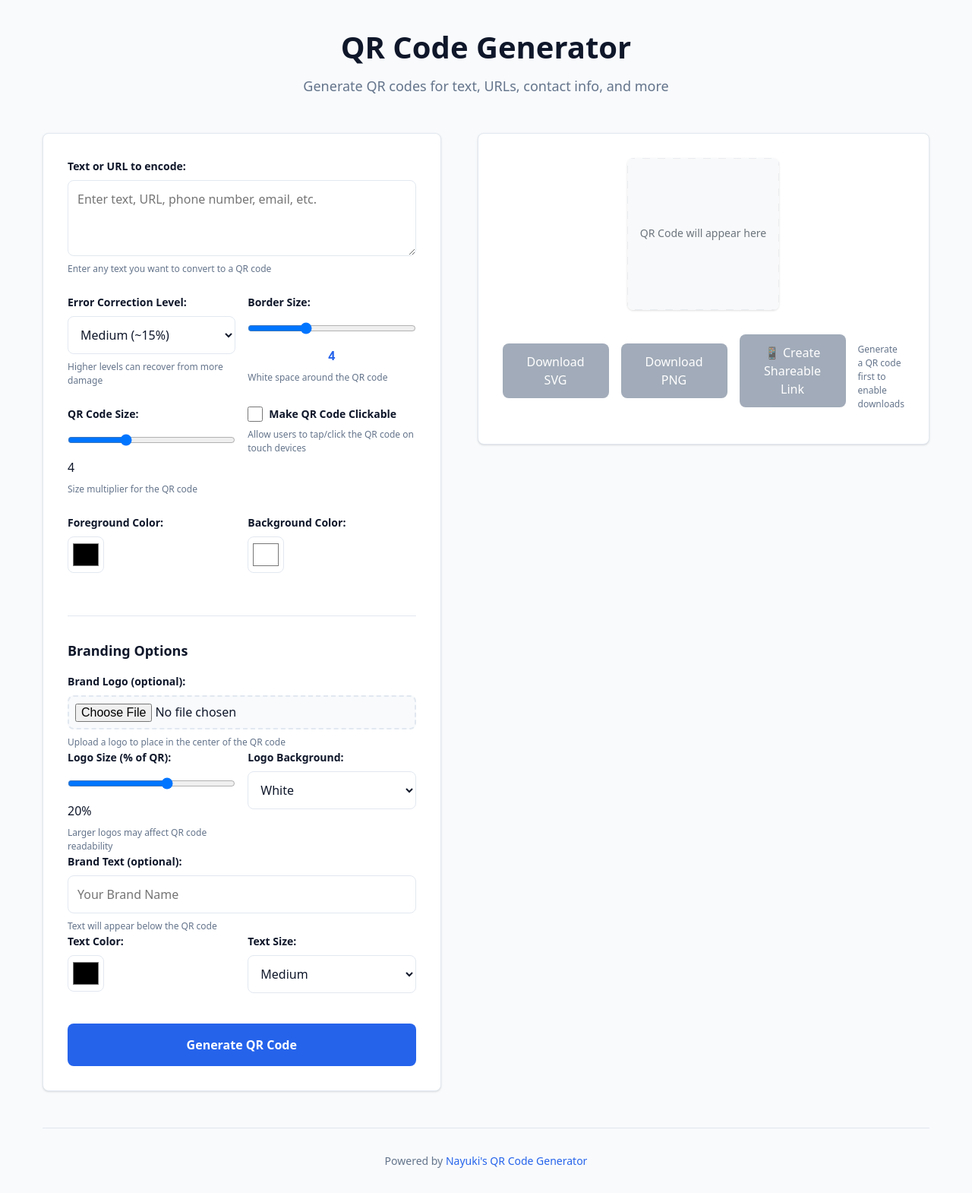
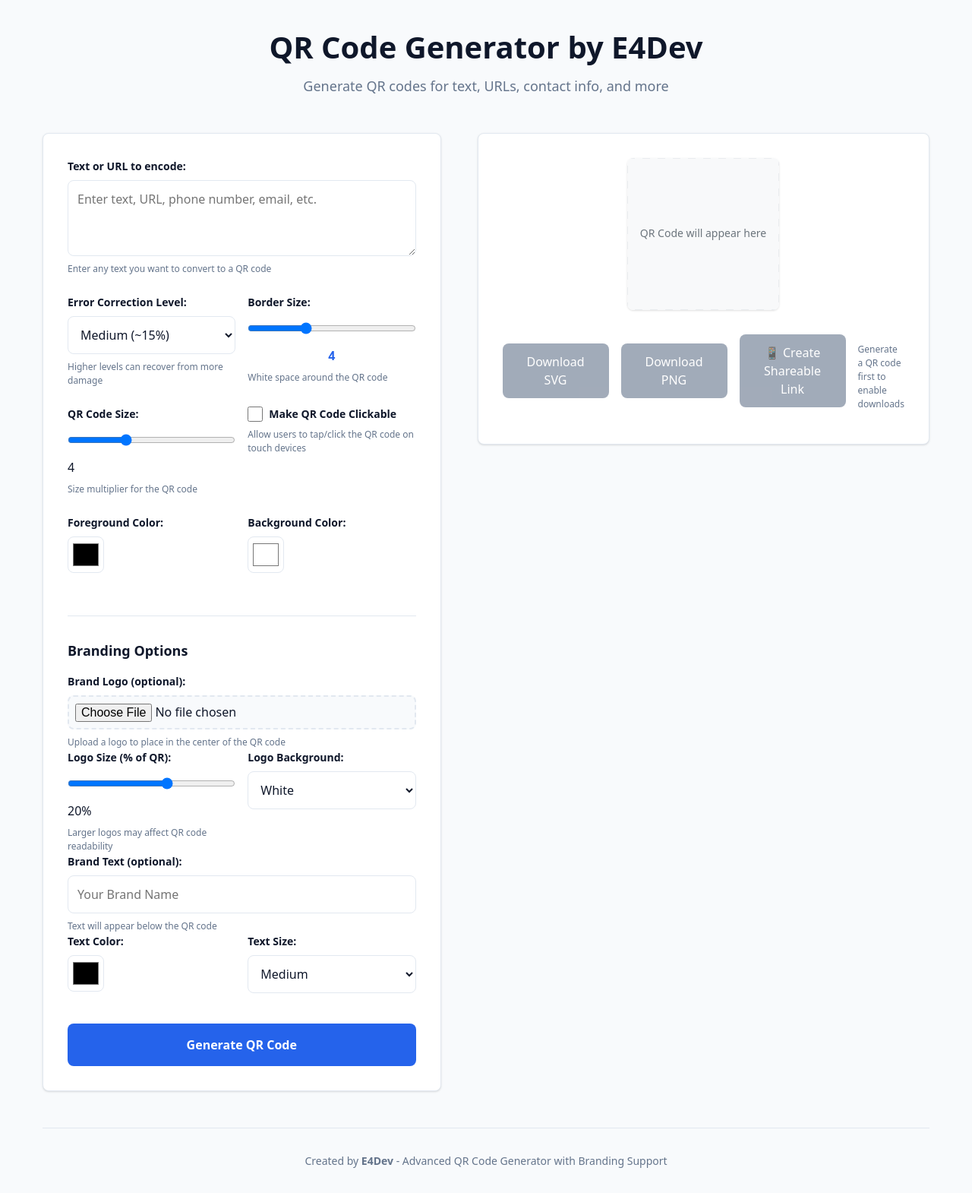
Before and after one commit to Anupam00-github/qr-code-generator, a website built with Vite: page src/index.html in a window 1280 px wide. Shown: the whole page at 76% size. Built offline with nearby package versions, Linux system fonts and the light colour scheme.

Commit message:
feat: rebrand application as E4Dev QR Code Generator
- Replace Nayuki branding with E4Dev branding throughout the application
- Update page title, header, and footer to include E4Dev branding
- Add E4Dev as author in package.json
- Update README.md with E4Dev branding and acknowledgments
- Add header comment in main.ts crediting E4Dev
- Maintain original MIT license compliance for underlying QR library

```diff
--- a/package.json
+++ b/package.json
@@ -1,7 +1,7 @@
 {
   "name": "qr-code-generator",
   "version": "1.0.0",
-  "description": "A modern QR Code generator using Nayuki's library",
+  "description": "A modern, feature-rich QR Code generator with branding support by E4Dev",
   "main": "src/index.ts",
   "scripts": {
     "dev": "vite",
@@ -11,7 +11,7 @@
     "format": "prettier --write src/**/*.{ts,js,html,css}"
   },
   "keywords": ["qr-code", "generator", "nayuki", "typescript"],
-  "author": "",
+  "author": "E4Dev",
   "license": "MIT",
   "devDependencies": {
     "@types/node": "^20.0.0",
--- a/src/index.html
+++ b/src/index.html
@@ -3,13 +3,13 @@
 <head>
     <meta charset="UTF-8">
     <meta name="viewport" content="width=device-width, initial-scale=1.0">
-    <title>QR Code Generator</title>
+    <title>QR Code Generator by E4Dev</title>
     <link rel="stylesheet" href="styles.css">
 </head>
 <body>
     <div class="container">
         <header>
-            <h1>QR Code Generator</h1>
+            <h1>QR Code Generator by E4Dev</h1>
             <p>Generate QR codes for text, URLs, contact info, and more</p>
         </header>
 
@@ -257,7 +257,7 @@
         </main>
 
         <footer>
-            <p>Powered by <a href="https://www.nayuki.io/page/qr-code-generator-library" target="_blank" rel="noopener">Nayuki's QR Code Generator</a></p>
+            <p>Created by <strong>E4Dev</strong> - Advanced QR Code Generator with Branding Support</p>
         </footer>
     </div>
 
--- a/src/main.ts
+++ b/src/main.ts
@@ -1,3 +1,7 @@
+/**
+ * QR Code Generator by E4Dev
+ * Advanced QR Code generator with branding support
+ */
 import qrcodegen from './qrcodegen';
 
 // Types for better TypeScript support
@@ -306,7 +310,7 @@
         textSize: this.elements.textSize.value,
       };
 
-      // Generate QR code using Nayuki's library
+      // Generate QR code using the QR library
       const qr = qrcodegen.QrCode.encodeText(text, config.errorCorrection);
 
       // Convert to SVG with branding
```
Also changed, not shown: README.md.
